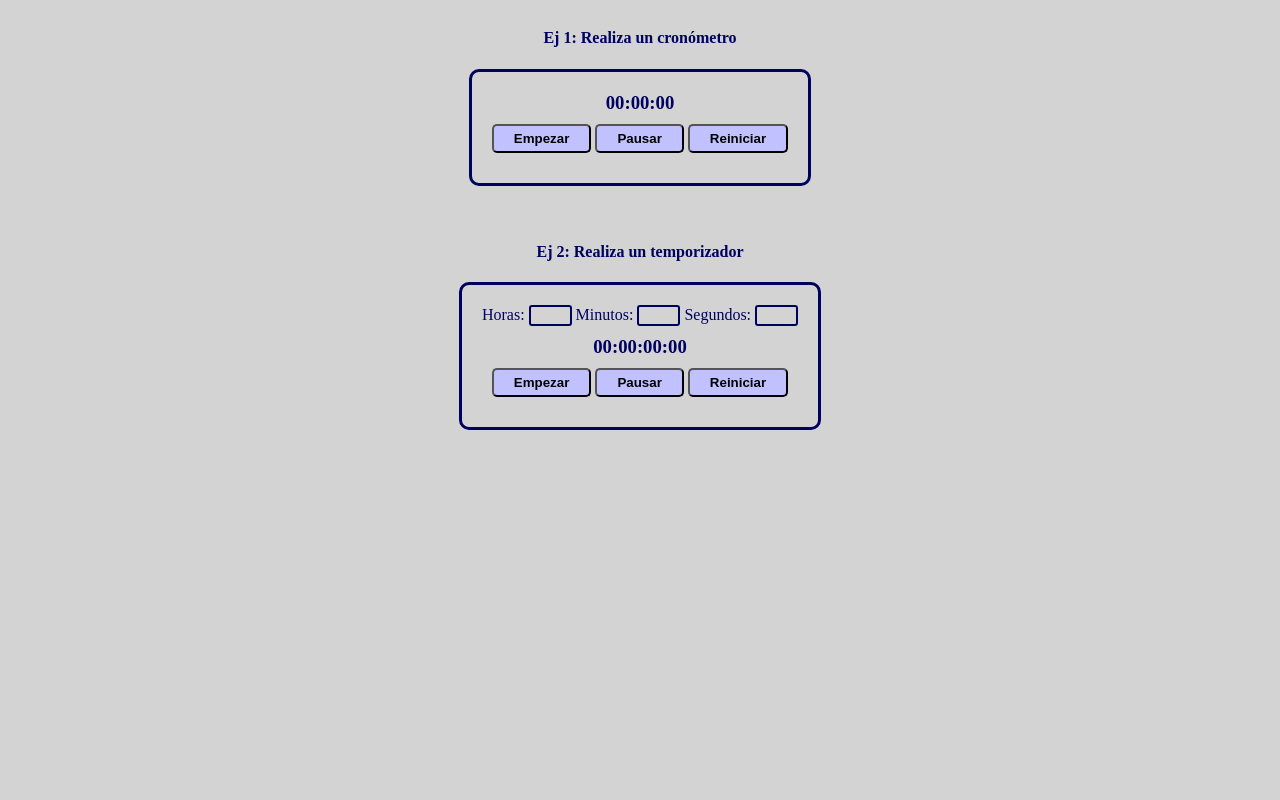
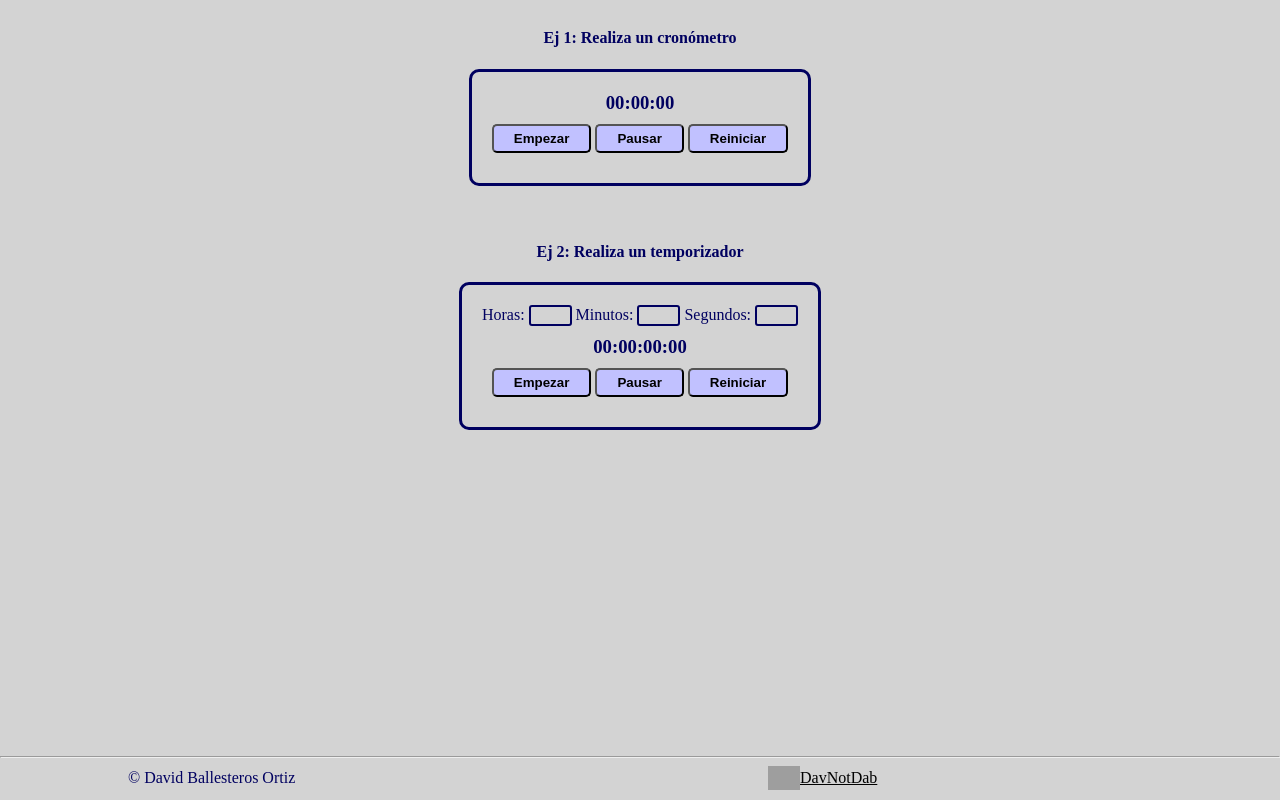
Before and after one commit to DavNotDab/timer-js, a plain HTML site: page index.html in a window 1280 px wide. Drawn offline with Linux system fonts and the light colour scheme; grey boxes are pictures that could not be loaded.

Commit message:
Footer added

```diff
--- a/index.html
+++ b/index.html
@@ -47,5 +47,21 @@
 
     <script src="script.js"></script>
 
+
+    <footer>
+        <hr>
+        <div class="autor">
+            <div class="copy">
+                <span>&copy; David Ballesteros Ortiz</span>
+            </div>
+            <div class="github">
+                <a href="https://github.com/DavNotDab">
+                    <img src="https://www.shareicon.net/data/256x256/2015/08/10/82884_github_4096x4096.png" alt="logo_github" class="logo">
+                    <span id="name">DavNotDab</span>
+                </a>
+            </div>
+        </div>
+    </footer>
+
 </body>
 </html>
--- a/style.css
+++ b/style.css
@@ -49,3 +49,41 @@ button:active {
     border-radius: 10px;
     padding: 20px;
 }
+
+footer {
+    position: absolute;
+    min-width: 100%;
+    bottom: 10px;
+    padding: 0;
+}
+
+footer hr {
+    color: darkgrey;
+    padding: 0%;
+
+}
+
+.autor {
+    display: flex;
+    padding: 0;
+}
+
+.copy {
+    display: flex;
+    min-width: 50%;
+    text-align: center;
+    align-items: center;
+    margin-left: 10%;
+    padding-bottom: 0;
+}
+
+.github a {
+    display: flex;
+    align-items: center;
+    text-decoration: underline;
+    color: black;
+}
+
+.logo {
+    max-width: 32px;
+}
```
